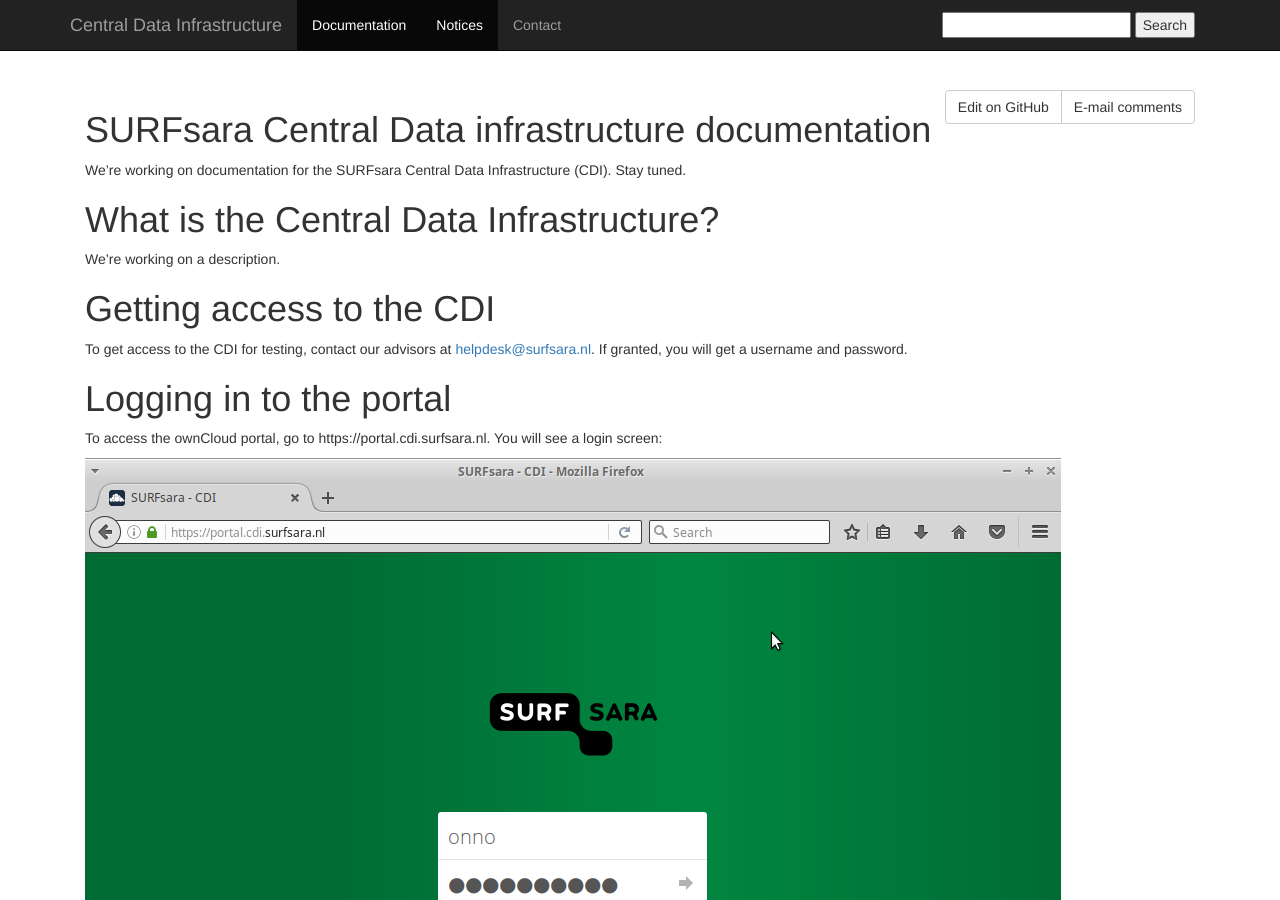
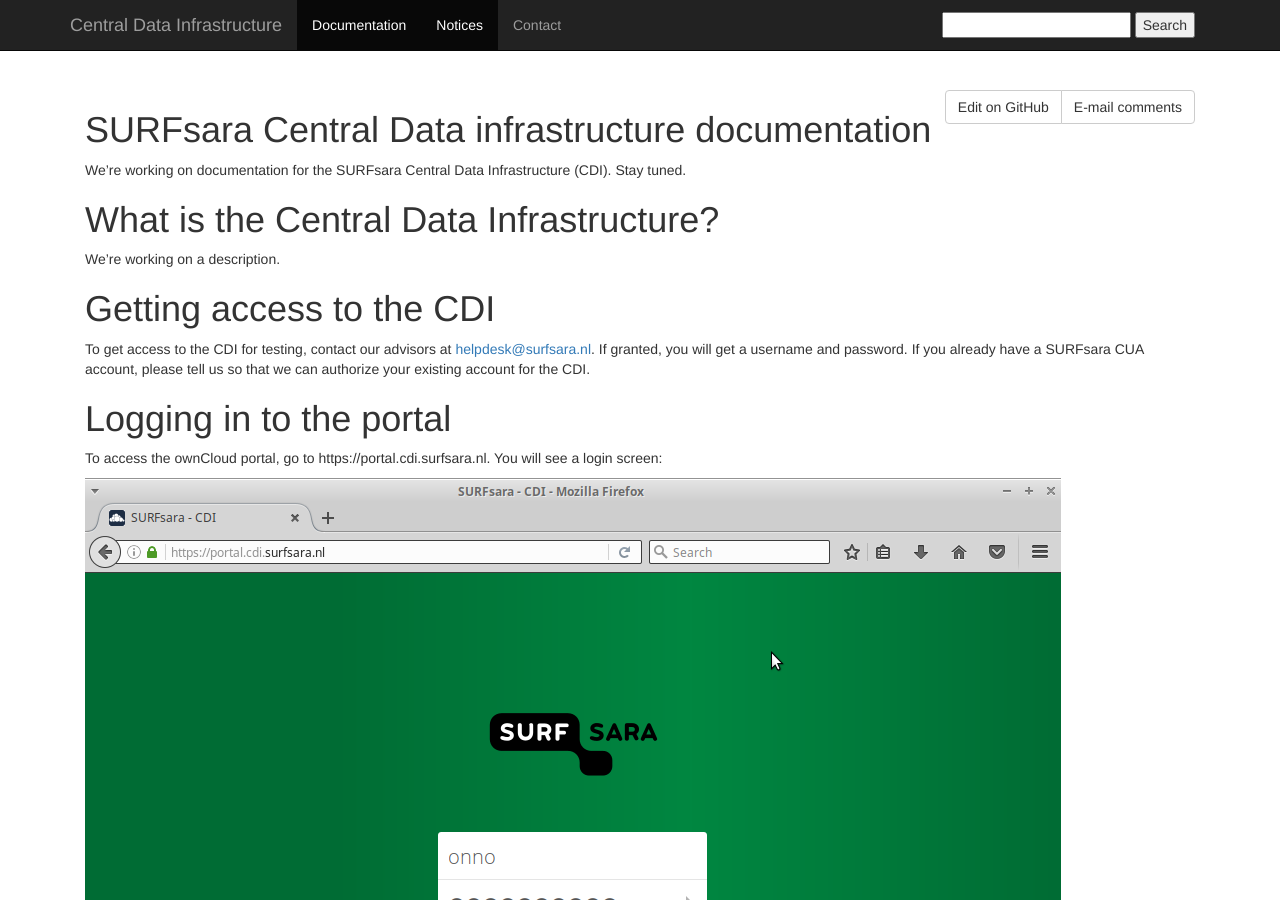
Before and after one commit to sara-nl/cdidocs, a Jekyll site: the page built from index.markdown, in a window 1280 px wide and 900 px high. Built offline with Jekyll 4.4.1, drawn with Linux system fonts in a browser that asks for light colours.

Commit message:
Remark about existing CUA account

```diff
--- a/index.markdown
+++ b/index.markdown
@@ -11,7 +11,7 @@ We're working on a description.
 
 # Getting access to the CDI
 
-To get access to the CDI for testing, contact our advisors at <a href="mailto:helpdesk@surfsara.nl?subject=Requesting%20access%20to%20CDI">helpdesk@surfsara.nl</a>. If granted, you will get a username and password.
+To get access to the CDI for testing, contact our advisors at <a href="mailto:helpdesk@surfsara.nl?subject=Requesting%20access%20to%20CDI">helpdesk@surfsara.nl</a>. If granted, you will get a username and password. If you already have a SURFsara CUA account, please tell us so that we can authorize your existing account for the CDI.
 
 # Logging in to the portal
 
```
